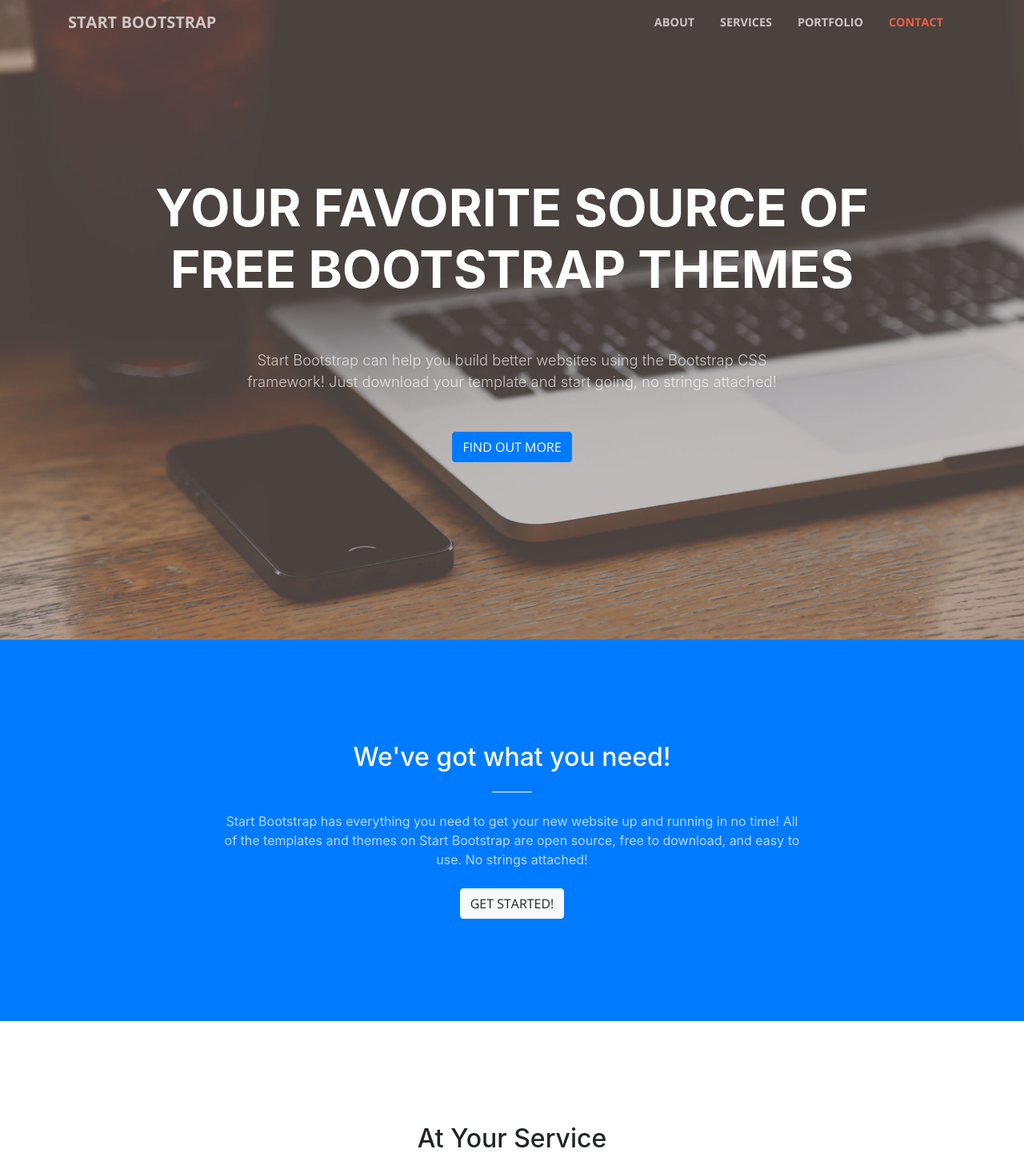
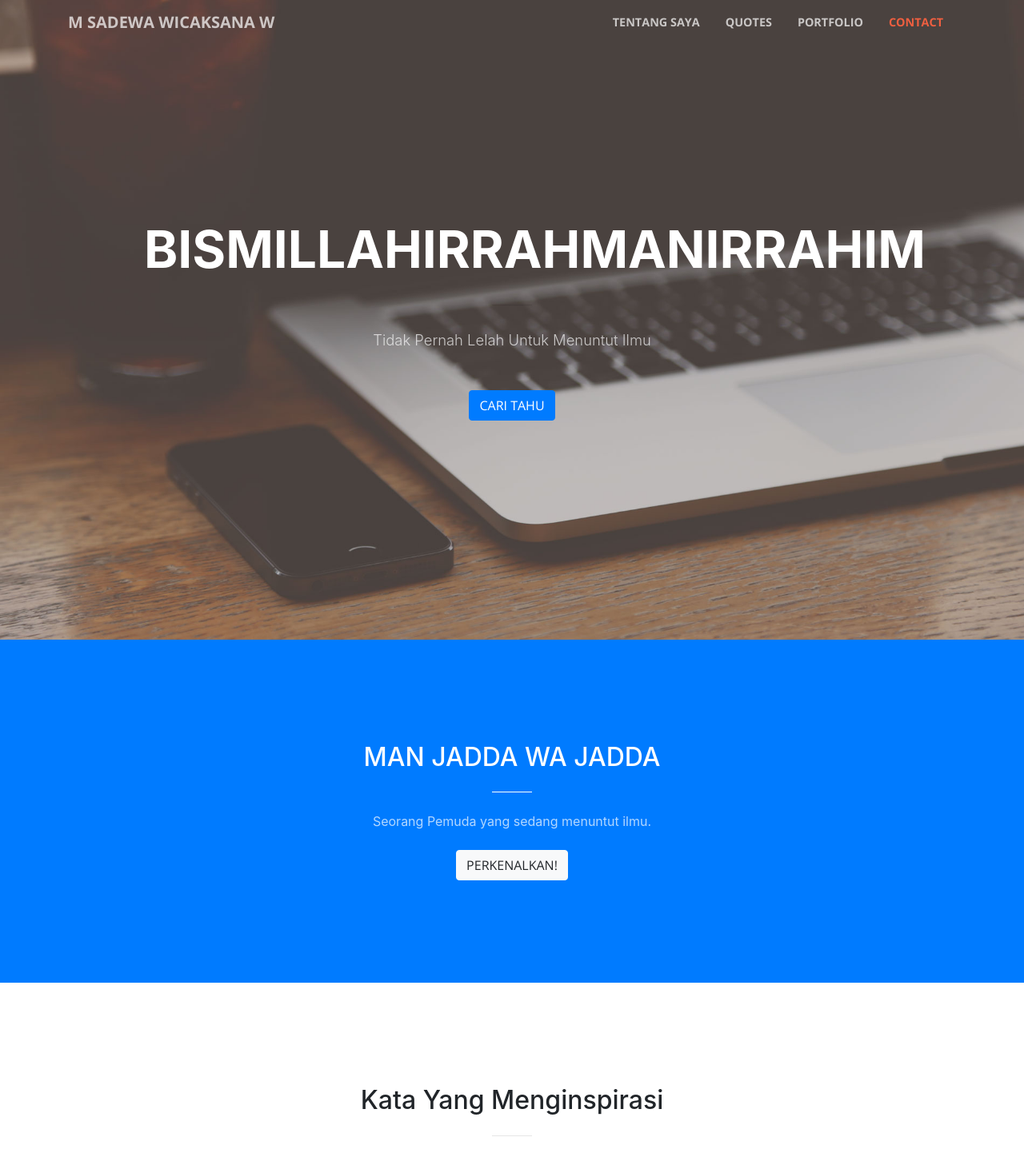
Before and after one commit to sadewa25/sadewa25.github.io, a website with bundled scripts: page index.html in a window 1280 px wide. Shown: the top 1447 px of the page at 80% size. Built offline with nearby package versions, Linux system fonts and the light colour scheme.

Commit message:
revisi header
header revisi dan menu menu

```diff
--- a/index.html
+++ b/index.html
@@ -8,7 +8,7 @@
     <meta name="description" content="">
     <meta name="author" content="">
 
-    <title>Creative - Start Bootstrap Theme</title>
+    <title>Ahlan Wa Sahlan</title>
 
     <!-- Bootstrap core CSS -->
     <link href="vendor/bootstrap/css/bootstrap.min.css" rel="stylesheet">
@@ -31,17 +31,17 @@
     <!-- Navigation -->
     <nav class="navbar navbar-expand-lg navbar-light fixed-top" id="mainNav">
       <div class="container">
-        <a class="navbar-brand js-scroll-trigger" href="#page-top">Start Bootstrap</a>
+        <a class="navbar-brand js-scroll-trigger" href="#page-top">M Sadewa Wicaksana W</a>
         <button class="navbar-toggler navbar-toggler-right" type="button" data-toggle="collapse" data-target="#navbarResponsive" aria-controls="navbarResponsive" aria-expanded="false" aria-label="Toggle navigation">
           <span class="navbar-toggler-icon"></span>
         </button>
         <div class="collapse navbar-collapse" id="navbarResponsive">
           <ul class="navbar-nav ml-auto">
             <li class="nav-item">
-              <a class="nav-link js-scroll-trigger" href="#about">About</a>
+              <a class="nav-link js-scroll-trigger" href="#about">Tentang Saya</a>
             </li>
             <li class="nav-item">
-              <a class="nav-link js-scroll-trigger" href="#services">Services</a>
+              <a class="nav-link js-scroll-trigger" href="#services">Quotes</a>
             </li>
             <li class="nav-item">
               <a class="nav-link js-scroll-trigger" href="#portfolio">Portfolio</a>
@@ -59,13 +59,15 @@
         <div class="row">
           <div class="col-lg-10 mx-auto">
             <h1 class="text-uppercase">
-              <strong>Your Favorite Source of Free Bootstrap Themes</strong>
+              <strong>Bismillahirrahmanirrahim</strong>
             </h1>
             <hr>
           </div>
           <div class="col-lg-8 mx-auto">
-            <p class="text-faded mb-5">Start Bootstrap can help you build better websites using the Bootstrap CSS framework! Just download your template and start going, no strings attached!</p>
-            <a class="btn btn-primary btn-xl js-scroll-trigger" href="#about">Find Out More</a>
+            <p class="text-faded mb-5">
+              Tidak Pernah Lelah Untuk Menuntut Ilmu
+            </p>
+            <a class="btn btn-primary btn-xl js-scroll-trigger" href="#about">Cari Tahu</a>
           </div>
         </div>
       </div>
@@ -75,10 +77,10 @@
       <div class="container">
         <div class="row">
           <div class="col-lg-8 mx-auto text-center">
-            <h2 class="section-heading text-white">We've got what you need!</h2>
+            <h2 class="section-heading text-white">MAN JADDA WA JADDA</h2>
             <hr class="light my-4">
-            <p class="text-faded mb-4">Start Bootstrap has everything you need to get your new website up and running in no time! All of the templates and themes on Start Bootstrap are open source, free to download, and easy to use. No strings attached!</p>
-            <a class="btn btn-light btn-xl js-scroll-trigger" href="#services">Get Started!</a>
+            <p class="text-faded mb-4">Seorang Pemuda yang sedang menuntut ilmu.</p>
+            <a class="btn btn-light btn-xl js-scroll-trigger" href="#services">Perkenalkan!</a>
           </div>
         </div>
       </div>
@@ -88,7 +90,7 @@
       <div class="container">
         <div class="row">
           <div class="col-lg-12 text-center">
-            <h2 class="section-heading">At Your Service</h2>
+            <h2 class="section-heading">Kata Yang Menginspirasi</h2>
             <hr class="my-4">
           </div>
         </div>
```
